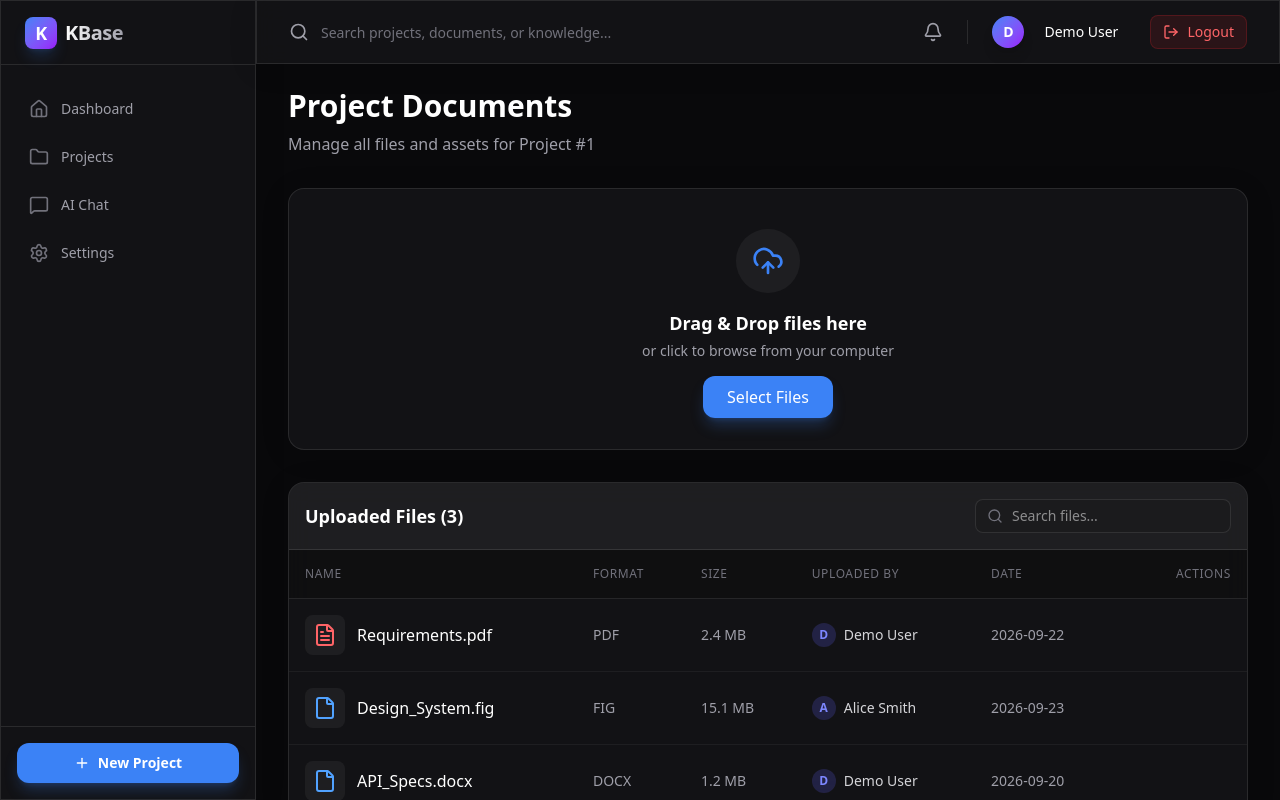
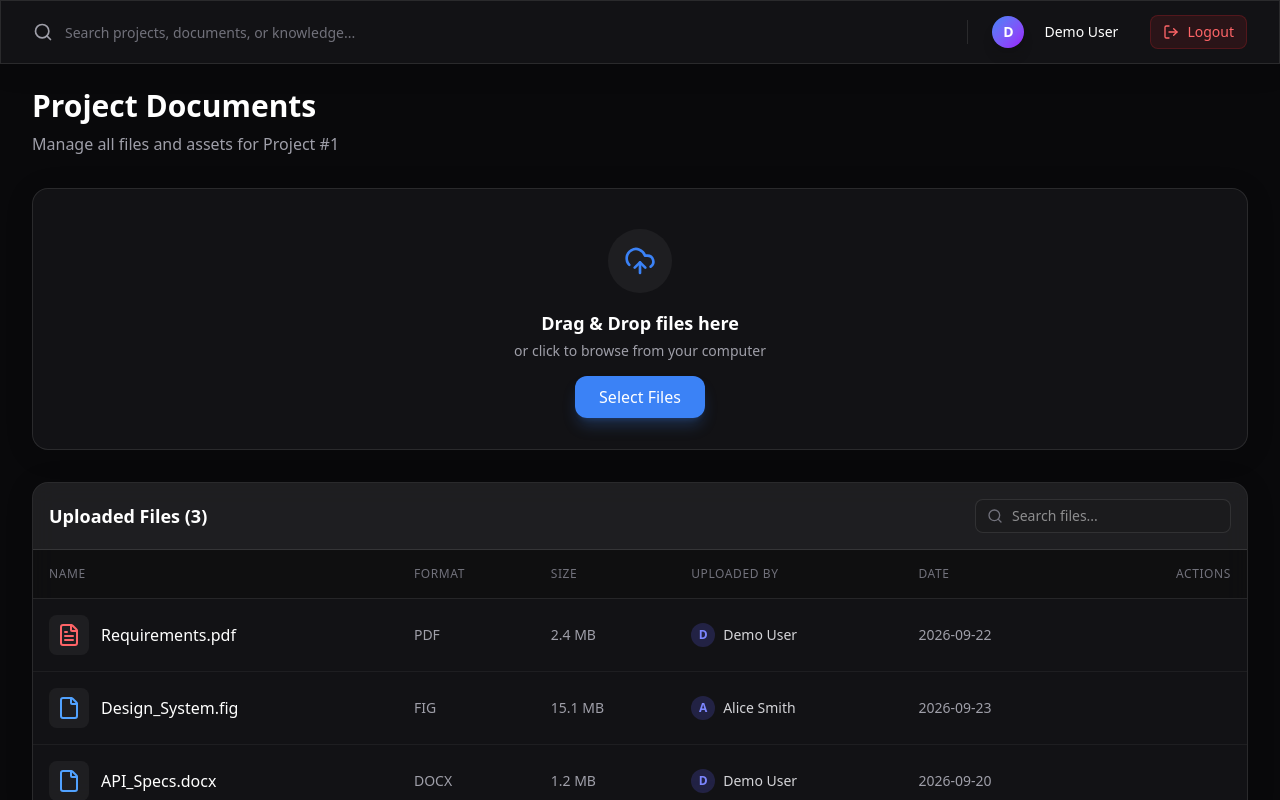
Before and after one commit to qh-uy/KBase-Project, a Next.js app in the folder frontend/: page /dashboard/projects/1 in a window 1280 px wide. Built offline with nearby package versions, Linux system fonts and the light colour scheme.

Commit message:
style: remove sidebar and notification bell

```diff
--- a/frontend/src/app/dashboard/layout.tsx
+++ b/frontend/src/app/dashboard/layout.tsx
@@ -1,4 +1,3 @@
-import Sidebar from '@/components/layout/Sidebar';
 import Header from '@/components/layout/Header';
 
 export default function DashboardLayout({
@@ -8,7 +7,6 @@ export default function DashboardLayout({
 }) {
   return (
     <div className="flex h-screen overflow-hidden bg-background text-foreground">
-      <Sidebar />
       <div className="flex w-0 flex-1 flex-col">
         <Header />
         <main className="relative flex-1 overflow-y-auto focus:outline-none">
--- a/frontend/src/components/layout/Header.tsx
+++ b/frontend/src/components/layout/Header.tsx
@@ -1,4 +1,4 @@
-import { Bell, Search, LogOut } from 'lucide-react';
+import { Search, LogOut } from 'lucide-react';
 import Link from 'next/link';
 
 export default function Header() {
@@ -22,11 +22,6 @@ export default function Header() {
           />
         </form>
         <div className="flex items-center gap-x-4 lg:gap-x-6">
-          <button type="button" className="-m-2.5 p-2.5 text-zinc-400 hover:text-white transition-colors">
-            <span className="sr-only">View notifications</span>
-            <Bell className="h-5 w-5" aria-hidden="true" />
-          </button>
-
           {/* Separator */}
           <div className="hidden lg:block lg:h-6 lg:w-px lg:bg-white/10" aria-hidden="true" />
 
```
